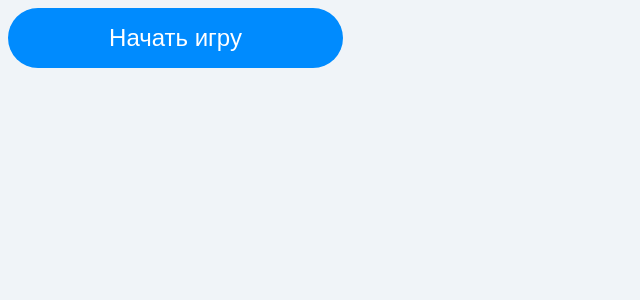
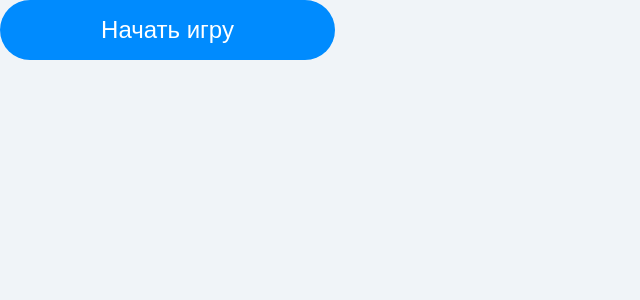
Before and after one commit to itsslava/card-game, a Vue app: page / in a window 1280 px wide. Shown: the top 300 px of the page, without its empty margins (0-640 px from the left). Built offline with nearby package versions, Linux system fonts and the light colour scheme.

Commit message:
style(global): update global styles

```diff
--- a/src/style.css
+++ b/src/style.css
@@ -11,8 +11,16 @@
 	--font: 'Roboto', sans-serif;
 }
 
+*,
+*::before,
+*::after {
+	box-sizing: border-box;
+}
+
 body {
 	background: var(--color-background);
+
+	margin: 0;
 
 	color: var(--color-black);
 	font-family: var(--font);
```
